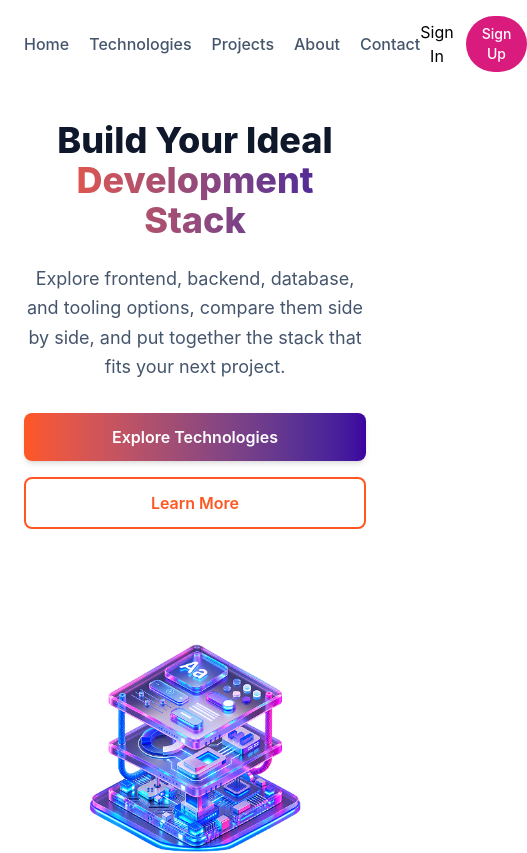
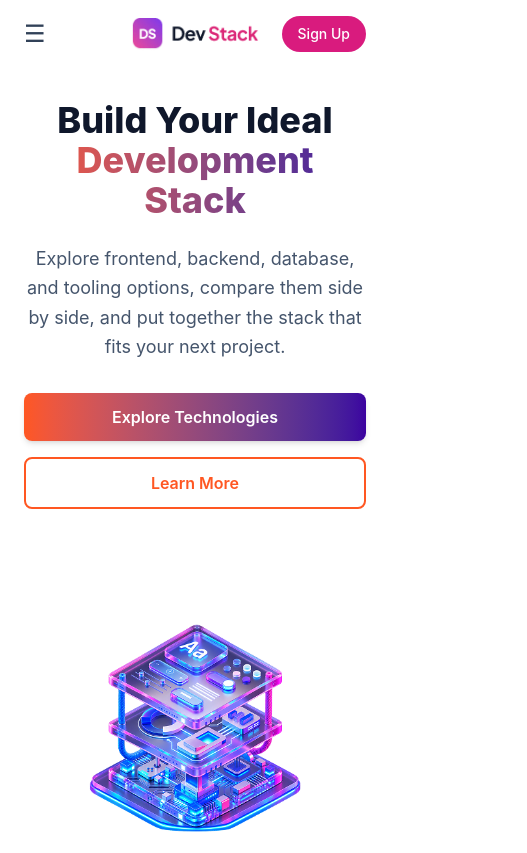
Before and after one commit to Minul-lab/Devstack, a React (Vite) app: page / in a window 390 px wide. Shown: the top 853 px of the page, 527 px wide, since content can reach past the window. Built offline with nearby package versions, Linux system fonts and the light colour scheme.

Commit message:
I made the navbar responsive design added the hamburger icon , I took help from chatGpt

```diff
--- a/src/components/Navbar.tsx
+++ b/src/components/Navbar.tsx
@@ -1,12 +1,32 @@
+import { useState } from "react";
 import logo from "../assets/logo-text.png";
 function Navbar() {
+  const [menuOpen, setMenuOpen] = useState(false)
   return (
     <nav className=" items-center px-6 py-4 sticky top-0 bg-white/80">
-      <div className="flex justify-between max-w-7xl items-center mx-auto">
-        <div>
+      <div className="relative flex justify-between max-w-7xl items-center mx-auto">
+        <button
+          className="md:hidden text-2xl text-slate-700"
+          onClick={() => setMenuOpen(!menuOpen)}
+          aria-label="Toggle menu"
+        >
+          ☰
+        </button>
+        <div className="absolute left-1/2 -translate-x-1/2 md:static md:translate-x-0">
           <img className="w-32" src={logo} alt="Devstack" />
         </div>
-        <div>
+        {menuOpen && (
+          <div className="md:hidden absolute top-full left-0 w-full">
+            <ul className="bg-white border-t border-slate-200 p-4 space-y-3">
+              <li className="font-medium text-slate-600">Home</li>
+              <li className="font-medium text-slate-600">Technologies</li>
+              <li className="font-medium text-slate-600">Projects</li>
+              <li className="font-medium text-slate-600">About</li>
+              <li className="font-medium text-slate-600">Contact</li>
+            </ul>
+          </div>
+        )}
+        <div className="hidden md:block">
           <ul className="flex gap-5">
             <li className="text-2 font-medium text-slate-600 hover:text-[#D91B7E]">
               Home
@@ -26,7 +46,7 @@ function Navbar() {
           </ul>
         </div>
         <div className="flex gap-3">
-          <button>Sign In</button>
+          <button className="hidden md:block">Sign In</button>
           <button className="bg-[#D91B7E] text-white font-medium text-sm px-4 py-2 rounded-full">
             Sign Up
           </button>
```
